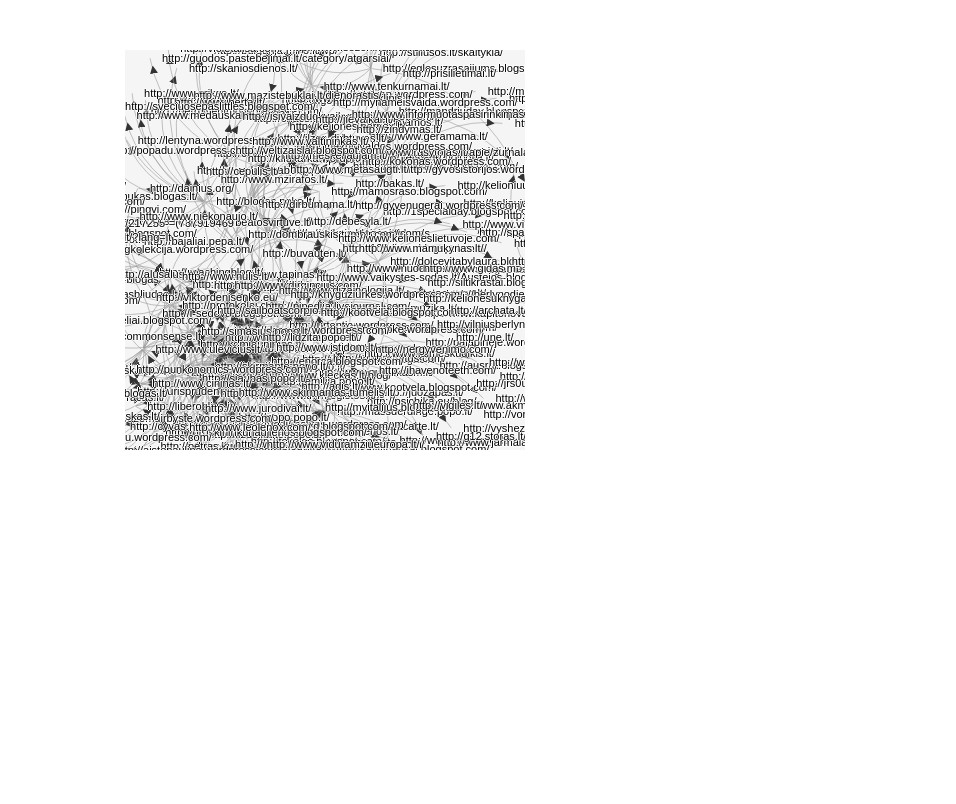
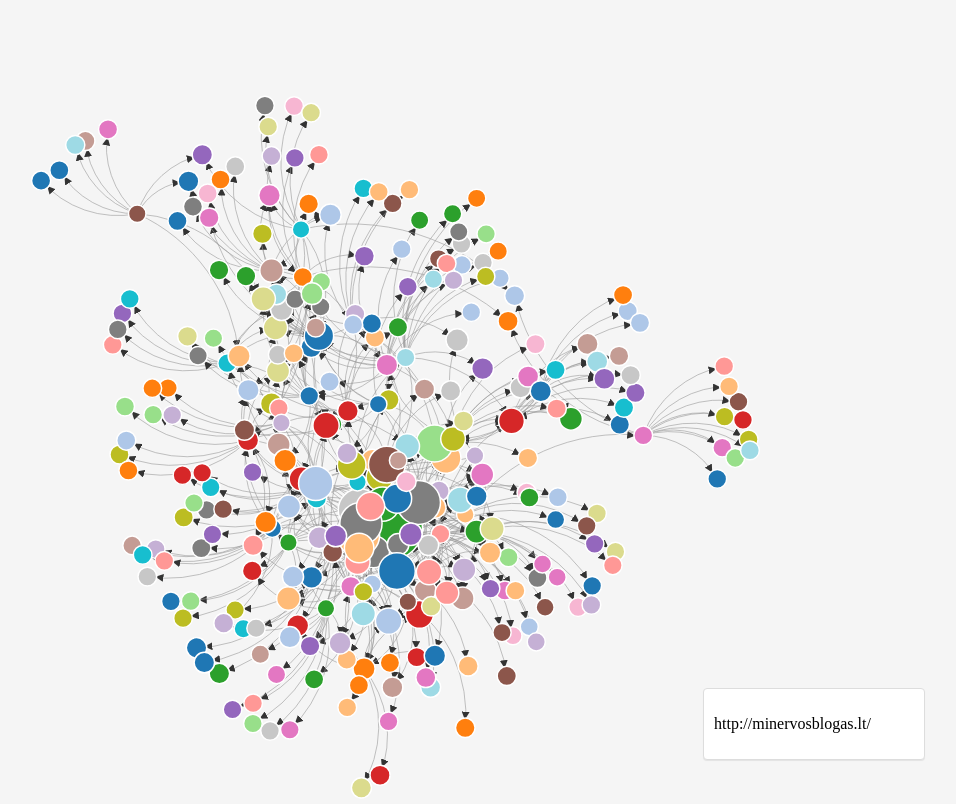
Before and after one commit to ernesta/Blogosphere, a plain HTML site: page index.html in a window 1280 px wide. Shown: the whole page, without its empty margins (315-1271 px from the left). Drawn offline with nearby package versions, Linux system fonts and the light colour scheme; animation ran at ten frames a second.

Commit message:
SVG is now responsive.

```diff
--- a/index.html
+++ b/index.html
@@ -6,6 +6,11 @@
 
 <body>
 	<div id="network"></div>
+
+	<div id="info">
+		<p></p>
+	</div>
+
 	<script src="https://ajax.googleapis.com/ajax/libs/jquery/2.1.4/jquery.min.js"></script>
 	<script src="https://cdnjs.cloudflare.com/ajax/libs/d3/3.5.5/d3.min.js"></script>
 	<script src="network.js"></script>
--- a/network.js
+++ b/network.js
@@ -1,10 +1,9 @@
 (function($) {
-	// Constants
 	// Container
-	var WIDTH = 400;
-	var HEIGHT = 400;
+	var WIDTH = $(window).width();
+	var HEIGHT = $(window).height();
 	// Node
-	var RADIUS = 8;
+	var RADIUS = 3000;
 	// Arrowhead
 	var MARKER = 8;
 	var OFFSET = 20;
@@ -15,6 +14,9 @@
 	// DOM
 	var CONTAINER = "#network";
 
+	// Resizing
+	d3.select(window).on('resize', resize);
+
 	// Elements
 	var force = d3.layout.force()
 		.charge(-120)
@@ -22,8 +24,7 @@
 		.size([WIDTH, HEIGHT]);
 
 	var svg = d3.select(CONTAINER).append("svg")
-		.attr("width", WIDTH)
-		.attr("height", HEIGHT);
+		.attr("viewBox", "0 0 " + WIDTH + " " + HEIGHT);
 
 	// Network
 	d3.json("blogs.json", function(error, graph) {
@@ -66,17 +67,10 @@
 
 		node.append("circle")
 			.attr("r", function(d) {
-				return 30 * d.importance;
+				return RADIUS * d.importance;
 			})
 			.style("fill", function(d) {
 				return stringToColor(d.name);
-			})
-
-		node.append("text")
-			.attr("dx", 12)
-			.attr("dy", ".35em")
-			.text(function(d) {
-				return d.name
 			});
 
 		force.on("tick", function() {
@@ -100,6 +94,13 @@
 	});
 
 
+	function resize() {
+		var width = $(window).width();
+		var height = $(window).height();
+		svg.attr("width", width).attr("height", height);
+	}
+
+
 	function stringToColor(value) {
 		var hash = "";
 
@@ -110,16 +111,18 @@
 		return COLOR(parseInt(hash));
 	}
 
-	function mouseover() {
+	function mouseover(d) {
+		$("#info p").text(d.name);
+
 		d3.select(this).select("circle").transition()
 			.duration(TIME)
-			.attr("r", 1.3 * RADIUS);
+			.attr("r", 1.3 * RADIUS * d.importance);
 	}
 
-	function mouseout() {
+	function mouseout(d) {
 		d3.select(this).select("circle").transition()
 			.duration(TIME)
-			.attr("r", RADIUS);
+			.attr("r", RADIUS * d.importance);
 	}
 
 })(jQuery)
--- a/styles.css
+++ b/styles.css
@@ -1,19 +1,27 @@
+body {
+	background: #F5F5F5;
+	margin: 0;
+}
+
 #network {
-	background: #f5f5f5;
-	width: 400px;
-	height: 400px;
-	margin: 50px auto;
+}
+
+#info {
+	background: #FFFFFF;
+	border-radius: 4px;
+	border: 1px solid #ddd;
+	box-shadow: 0 1px 1px rgba(0, 0, 0, 0.075);
+	padding: 10px;
+	width: 200px;
+	height: 50px;
+	position: fixed;
+	bottom: 40px;
+	right: 40px;
 }
 
 .node circle {
 	stroke: #fff;
 	stroke-width: 1.5px;
-}
-
-.node text {
-  pointer-events: none;
-  font: 11px sans-serif;
-  text-shadow: 0 1px 0 #fff, 1px 0 0 #fff, 0 -1px 0 #fff, -1px 0 0 #fff;
 }
 
 .link {
```
